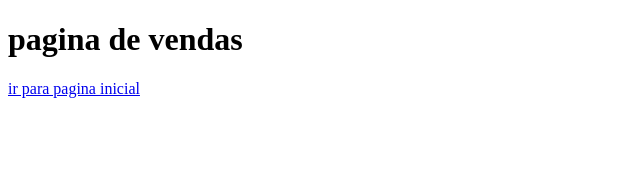
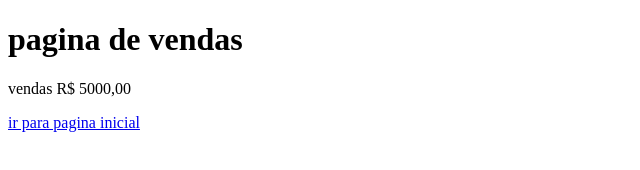
Before and after one commit to morsce/aulagithub, a plain HTML site: page vendas.html in a window 1280 px wide. Shown: the whole page, without its empty margins (0-640 px from the left). Drawn offline with Linux system fonts and the light colour scheme.

Commit message:
acrescentado vendas

```diff
--- a/vendas.html
+++ b/vendas.html
@@ -8,6 +8,7 @@
 </head>
 <body>
     <h1> pagina de vendas </h1>
+    <p>vendas R$ 5000,00</p>
     <a href="index.html">ir para pagina inicial</a>
 </body>
 </html>
```
Also changed, not shown: index.html (+1 -0 lines).
